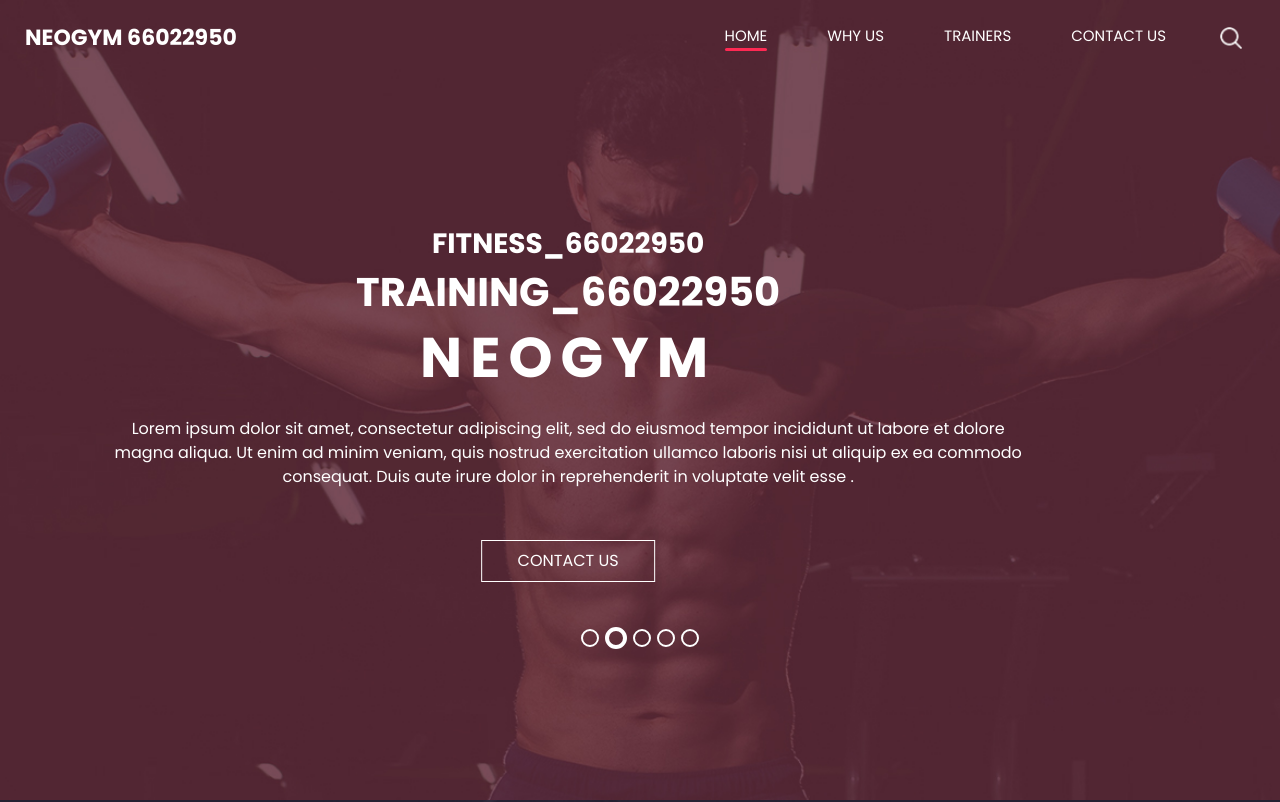
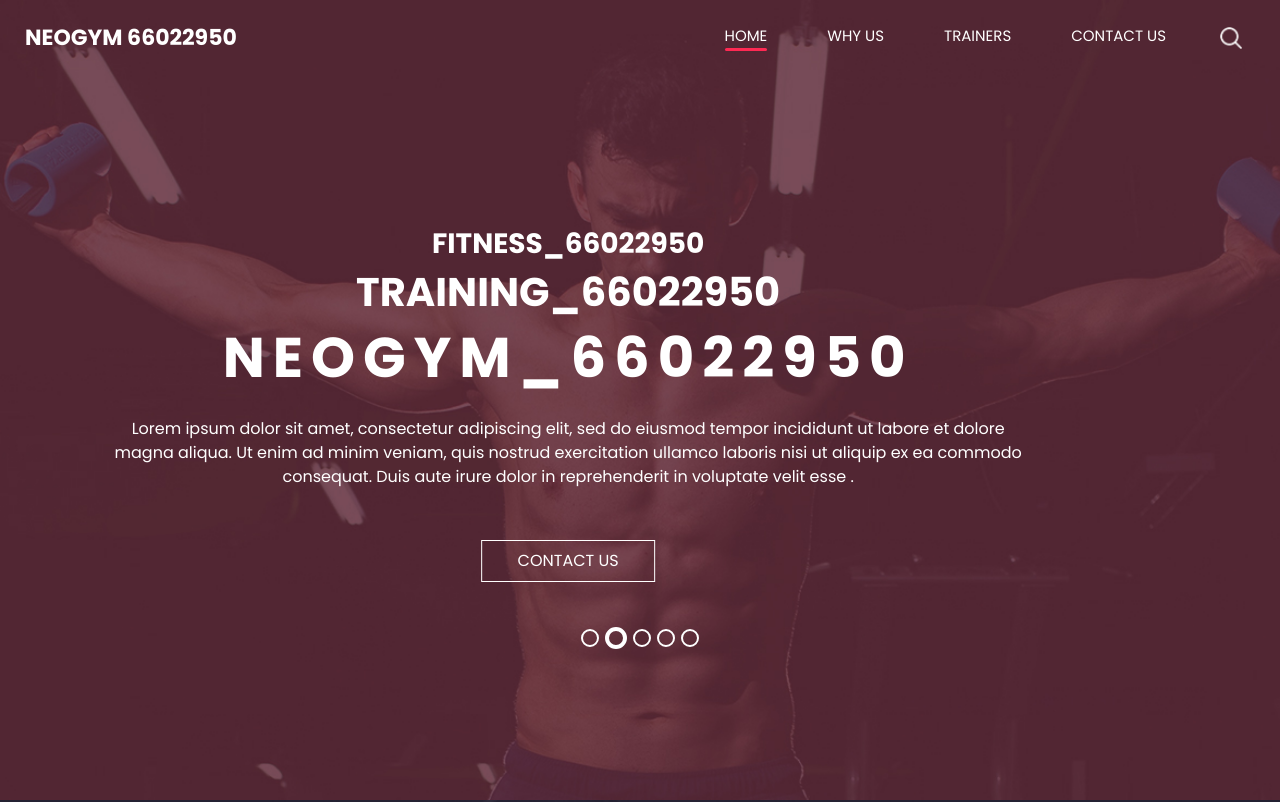
Before and after one commit to SudaratSaleeon/66022950_html, a plain HTML site: page index.html in a window 1280 px wide. Shown: the top 802 px of the page. Drawn offline with nearby package versions, Linux system fonts and the light colour scheme.

Commit message:
Update index.html4

```diff
--- a/index.html
+++ b/index.html
@@ -87,7 +87,7 @@
                       Training_66022950
                     </h2>
                     <h1>
-                      Neogym
+                      Neogym_66022950
                     </h1>
                     <p>
                       Lorem ipsum dolor sit amet, consectetur adipiscing elit, sed do eiusmod tempor incididunt ut labore et dolore magna aliqua. Ut enim ad minim veniam, quis nostrud exercitation ullamco laboris nisi ut aliquip ex ea commodo consequat. Duis aute irure dolor in reprehenderit in voluptate velit esse .
```
